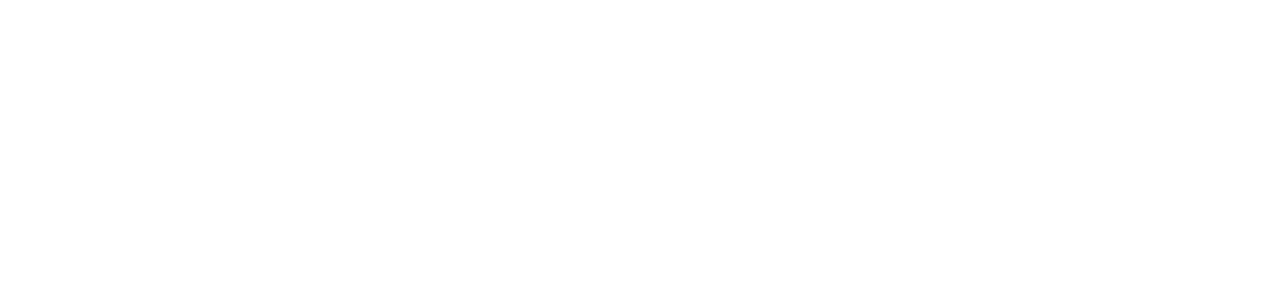
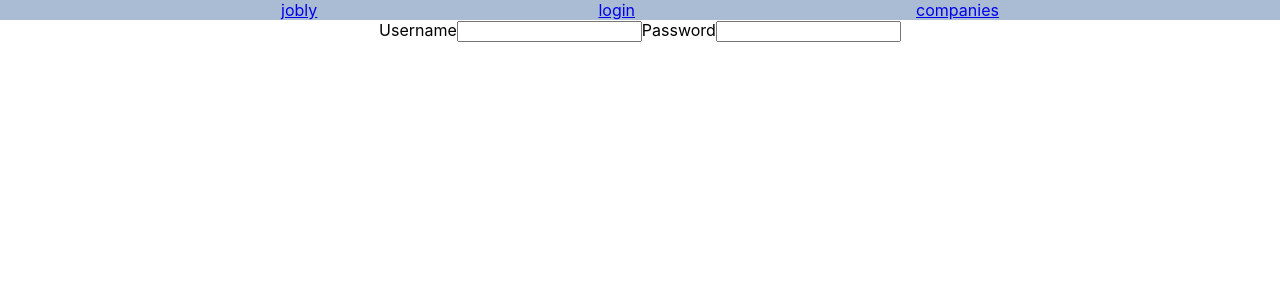
Before and after one commit to hungale/react-jobly-frontend, a React (Create React App) app: page /login in a window 1280 px wide. Shown: the top 300 px of the page. Built offline with nearby package versions, Linux system fonts and the light colour scheme.

Commit message:
routes, company component added

```diff
--- a/src/App.js
+++ b/src/App.js
@@ -1,9 +1,30 @@
 import React from 'react';
 import './App.css';
+import Navbar from "./Navbar";
+import Routes from "./Routes";
+import { BrowserRouter } from 'react-router-dom';
+import JoblyApi from "./JoblyApi";
+
 
 function App() {
+  // const request = async () => {
+  //   const res = await JoblyApi.request("jobs");
+  //   console.log(res);
+  // };
+  // request();
+  // const getCompany = async (handle) => {
+  //   const res = await JoblyApi.getCompany(handle);
+  //   console.log(res);
+  // };
+  // getCompany("ayala-buchanan");
+
   return (
     <div className="App">
+      <BrowserRouter>
+        <Navbar/>
+        <Routes/>
+      </BrowserRouter>
+
     </div>
   );
 }
--- /dev/null
+++ b/src/Companies.js
@@ -0,0 +1,41 @@
+import React, { useState, useEffect } from "react";
+import JoblyApi from "./JoblyApi";
+
+const Companies = () => {
+  const [companies, setCompanies] = useState([]);
+
+  useEffect(() => {
+    const getCompanies = async () => {
+      const res = await JoblyApi.request("companies");
+      setCompanies(res.companies);
+    };
+    getCompanies();
+  }, []);
+
+
+
+  const renderCompanies = () => {
+    return (
+      <ul>
+        {companies.map(company => {
+          return (
+          <li>
+            <h4>{company.name}</h4>
+            <p>{company.description}</p>
+          </li>
+          )
+        })
+        }
+      </ul>
+    )
+  };
+  return (
+    <div>
+      <ul>
+        {renderCompanies()}
+      </ul>
+    </div>
+  );
+};
+
+export default Companies;
--- /dev/null
+++ b/src/Home.js
@@ -0,0 +1,11 @@
+import React, { useState } from "react";
+
+const Home = () => {
+  return(
+    <div>
+      Jobly
+    </div>
+  );
+};
+
+export default Home;
--- /dev/null
+++ b/src/JoblyApi.js
@@ -0,0 +1,38 @@
+import axios from "axios";
+const BASE_URL = "http://localhost:3001";
+
+class JoblyApi {
+  static async request(endpoint, params = {}, verb = "get") {
+    console.debug("API Call:", endpoint, params, verb);
+
+    const _token = ( // for now, hardcode token for "testing"
+        "eyJhbGciOiJIUzI1NiIsInR5cCI6IkpXVCJ9.eyJ1c2VybmFtZSI6InRlc" +
+        "3RpbmciLCJpc19hZG1pbiI6ZmFsc2UsImlhdCI6MTU1MzcwMzE1M30." +
+        "COmFETEsTxN_VfIlgIKw0bYJLkvbRQNgO1XCSE8NZ0U");
+
+    const data = (verb === "get")
+      ? { params: { _token, ...params } } // GET
+      : { _token, ...params };            // POST, PATCH
+
+    const req = axios[verb](`${BASE_URL}/${endpoint}`, data);
+    // const req = fetch(`${BASE_URL}/${endpoint}`, { method: verb, body: data.params });
+    // how to make this work with token in the body?
+
+    try {
+      return (await req).data;
+    } catch (err) {
+      console.error("API Error:", err.response);
+      let message = err.response.data.message;
+      throw Array.isArray(message) ? message : [message];
+    }
+  }
+
+  // Indiv API routes
+
+  static async getCompany(handle) {
+    let res = await this.request(`companies/${handle}`);
+    return res.company;
+  }
+}
+
+export default JoblyApi;
--- /dev/null
+++ b/src/Login.js
@@ -0,0 +1,26 @@
+import React, { useState } from "react";
+
+const Login = () => {
+  const [formData, setFormData] = useState({});
+
+  const handleChange = (evt) => {
+    const { name, value } = evt.target;
+    setFormData(formData => ({
+      ...formData,
+      [name]: value
+    }));
+  };
+
+  return (
+    <div>
+      <form>
+        <label htmlFor="username">Username</label>
+        <input name="username" id="username" onChange={handleChange}></input>
+        <label htmlFor="password">Password</label>
+        <input name="password" id="password" onChange={handleChange}></input>
+      </form>
+    </div>
+  );
+};
+
+export default Login;
--- /dev/null
+++ b/src/Navbar.css
@@ -0,0 +1,5 @@
+.Navbar-nav {
+  display: flex;
+  justify-content: space-evenly;
+  background-color: #A9BCD4;
+}
--- /dev/null
+++ b/src/Navbar.js
@@ -0,0 +1,23 @@
+import React from "react";
+import { NavLink } from "react-router-dom";
+import "./Navbar.css";
+
+const Navbar = () => {
+  return (
+    <div className="Navbar">
+      <nav className="Navbar-nav">
+        <NavLink exact to="/">
+          jobly
+        </NavLink>
+        <NavLink exact to="/login">
+          login
+        </NavLink>
+        <NavLink exact to="/companies">
+          companies
+        </NavLink>
+      </nav>
+    </div>
+  );
+};
+
+export default Navbar;
--- /dev/null
+++ b/src/Routes.js
@@ -0,0 +1,34 @@
+import React from "react";
+import { Route, Switch, Redirect } from "react-router-dom";
+import Login from "./Login";
+import Home from "./Home";
+import Companies from "./Companies";
+
+const Routes = () => {
+
+  // const createRoutes = () => {
+  //   return (
+
+  //   )
+  // };
+
+  return (
+    <div className="Routes">
+      <Switch>
+        <Route exact path="/login">
+          <Login/>
+        </Route>
+        <Route exact path="/companies">
+          <Companies/>
+        </Route>
+        <Route exact path="/">
+          <Home/>
+        </Route>
+        <Redirect to="/"/>
+      </Switch>
+    </div>
+  )
+
+};
+
+export default Routes;
```
